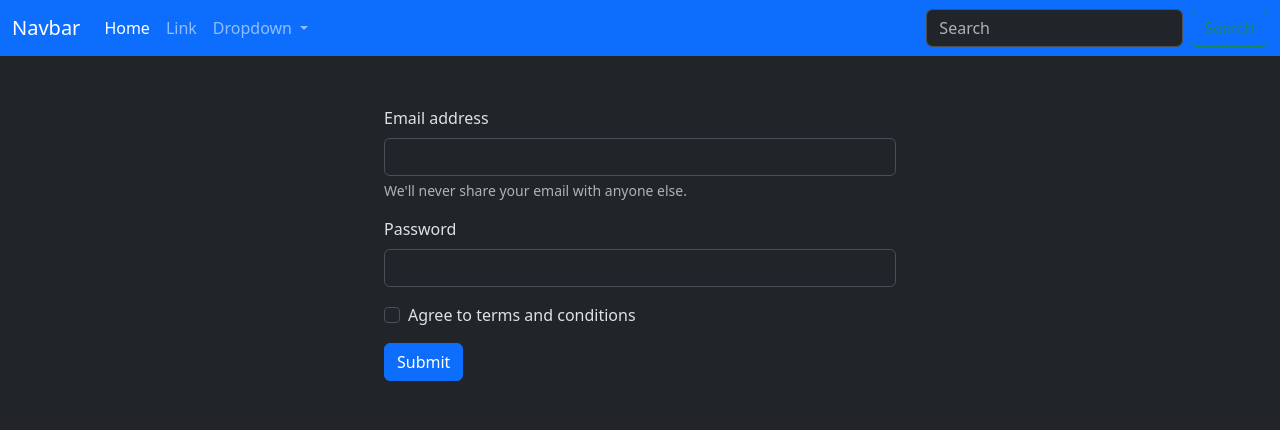
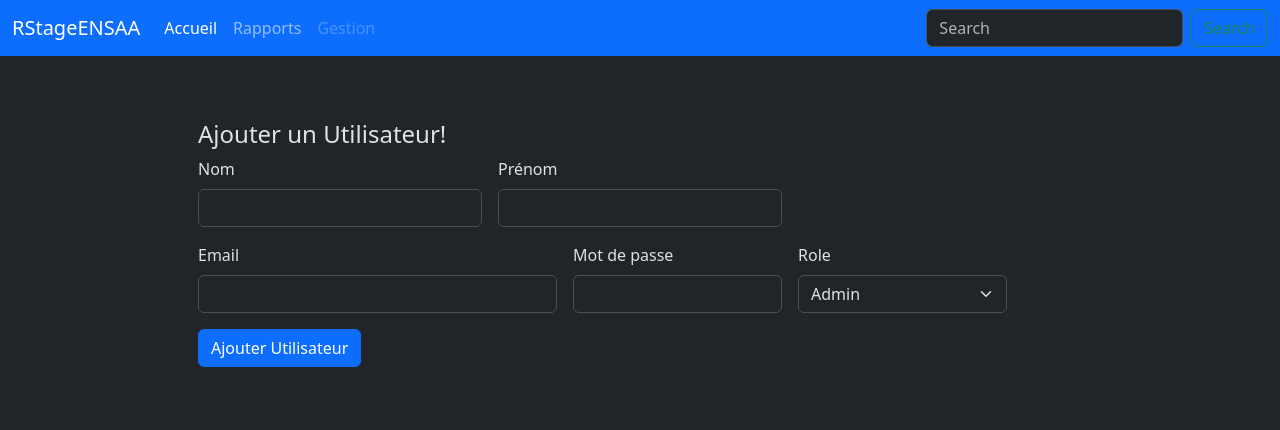
Before and after one commit to aliahon/internship-reports-web-app, a PHP site: page / in a window 1280 px wide. Shown: the top 430 px of the page. Run offline with PHP 8.4, Linux system fonts and the light colour scheme.

Commit message:
Ajouter un utilisateur v1.0

```diff
--- a/include/nav.php
+++ b/include/nav.php
@@ -1,27 +1,19 @@
 <nav class="navbar  navbar-expand-lg  bg-primary" data-bs-theme="dark">
   <div class="container-fluid">
-    <a class="navbar-brand" href="#">Navbar</a>
+    <a class="navbar-brand" href="#">RStageENSAA</a>
     <button class="navbar-toggler" type="button" data-bs-toggle="collapse" data-bs-target="#navbarSupportedContent" aria-controls="navbarSupportedContent" aria-expanded="false" aria-label="Toggle navigation">
       <span class="navbar-toggler-icon"></span>
     </button>
     <div class="collapse navbar-collapse" id="navbarSupportedContent">
       <ul class="navbar-nav me-auto mb-2 mb-lg-0">
         <li class="nav-item">
-          <a class="nav-link active" aria-current="page" href="#">Home</a>
+          <a class="nav-link active" aria-current="page" href="#">Accueil</a>
         </li>
         <li class="nav-item">
-          <a class="nav-link" href="#">Link</a>
+          <a class="nav-link" href="#">Rapports</a>
         </li>
-        <li class="nav-item dropdown">
-          <a class="nav-link dropdown-toggle" href="#" role="button" data-bs-toggle="dropdown" aria-expanded="false">
-            Dropdown
-          </a>
-          <ul class="dropdown-menu">
-            <li><a class="dropdown-item" href="#">Action</a></li>
-            <li><a class="dropdown-item" href="#">Another action</a></li>
-            <li><hr class="dropdown-divider"></li>
-            <li><a class="dropdown-item" href="#">Something else here</a></li>
-          </ul>
+        <li class="nav-item">
+          <a class="nav-link disabled" aria-disabled="true">Gestion</a>
         </li>
       </ul>
       <form class="d-flex" role="search">
@@ -31,23 +23,3 @@
     </div>
   </div>
 </nav>
-<div   style="margin: 0 30%;" data-bs-theme="dark">
-    <form>
-  <div class="mb-3" style="margin-top: 50px;">
-    <label for="exampleInputEmail1" class="form-label">Email address</label>
-    <input type="email" class="form-control" id="exampleInputEmail1" aria-describedby="emailHelp">
-    <div id="emailHelp" class="form-text">We'll never share your email with anyone else.</div>
-  </div>
-  <div class="mb-3">
-    <label for="exampleInputPassword1" class="form-label">Password</label>
-    <input type="password" class="form-control" id="exampleInputPassword1">
-  </div>
-  <div class="mb-3 form-check">
-    <input type="checkbox" class="form-check-input" id="exampleCheck1">
-    <label class="form-check-label" for="invalidCheck3">
-        Agree to terms and conditions
-      </label>
-  </div>
-  <button type="submit" class="btn btn-primary">Submit</button>
-</form>
-</div>
--- a/index.php
+++ b/index.php
@@ -1,5 +1,5 @@
 <!DOCTYPE html>
-<html lang="en">
+<html lang="fr">
 <head>
     <meta charset="UTF-8">
     <meta name="viewport" content="width=device-width, initial-scale=1.0">
@@ -7,7 +7,67 @@
     <link href="https://cdn.jsdelivr.net/npm/bootstrap@5.3.3/dist/css/bootstrap.min.css" rel="stylesheet" integrity="sha384-QWTKZyjpPEjISv5WaRU9OFeRpok6YctnYmDr5pNlyT2bRjXh0JMhjY6hW+ALEwIH" crossorigin="anonymous">
 </head>
 <body data-bs-theme="dark">
-    <?php include 'include/nav.php' ?>
+    <?php include 'include/nav.php'?>
+    <div class="container" style=" padding : 5% 10%" >
+        <?php
+            if(isset($_POST['Ajouter'])){
+                $Nom = $_POST['Nom'];
+                $Prenom = $_POST['Prenom'];
+                $Email = $_POST['Email'];
+                $mdp = $_POST['Mot de passe'];
+                $ID_role = $_POST['ID_role'];
+
+                echo "$Nom    $Prenom  $Email $mdp   $ID_role";
+            }
+
+        ?>
+        <h4 >Ajouter un Utilisateur!</h4>
+        <form class="row g-3 needs-validation" method="post" novalidate>
+            <div class="col-md-4">
+                <label for="validationCustom01" class="form-label">Nom</label>
+                <input type="text" class="form-control" id="validationCustom01" name="Nom" required>
+                <div class="valid-feedback">
+                Looks good!
+                </div>
+            </div>
+            <div class="col-md-4">
+                <label for="validationCustom02" class="form-label">Prénom</label>
+                <input type="text" class="form-control" id="validationCustom02" name="Prenom" required>
+                <div class="valid-feedback">
+                Looks good!
+                </div>
+            </div>
+            <div class="col-md-5">
+                <label for="validationCustom03" class="form-label">Email</label>
+                <input type="email" class="form-control" id="validationCustom03" name="Email" required>
+                <div class="invalid-feedback">
+                Please provide a valid Email.
+                </div>
+            </div>
+            <div class="col-md-3">
+                <label for="validationCustom04" class="form-label">Mot de passe</label>
+                <input type="password" class="form-control" id="validationCustom04" name="Mot de passe" required>
+                <div class="invalid-feedback">
+                Please provide a valid Password.
+                </div>
+            </div>
+            <div class="col-md-3 ">
+                <label for="validationCustom05" class="form-label">Role</label>
+                <select class="form-select" id="validationCustom05" name="ID_role" required>
+                <option value="1">Admin</option>
+                <option value="2">Chef de département</option>
+                <option value="3">Secretaire de département</option>
+                <option value="4">Etudiant</option>
+                </select>
+                <div class="invalid-feedback">
+                Please select a valid Role.
+                </div>
+            </div>
+            <div class="col-12">
+                <button class="btn btn-primary" type="submit" name="Ajouter">Ajouter Utilisateur</button>
+            </div>
+        </form>
+    </div>
 
 </body>
 </html>
```
Also changed, not shown: connexion.php (+20 -0 lines).
